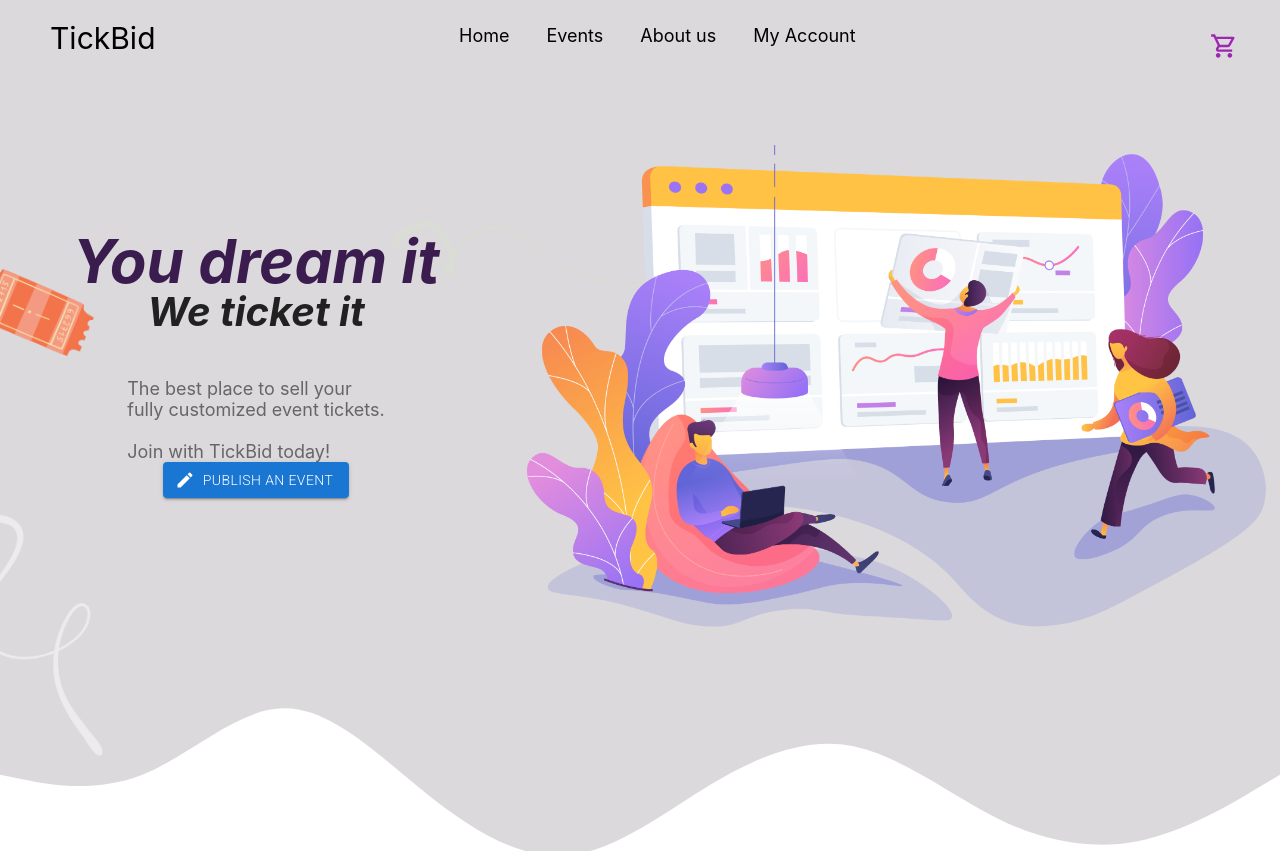
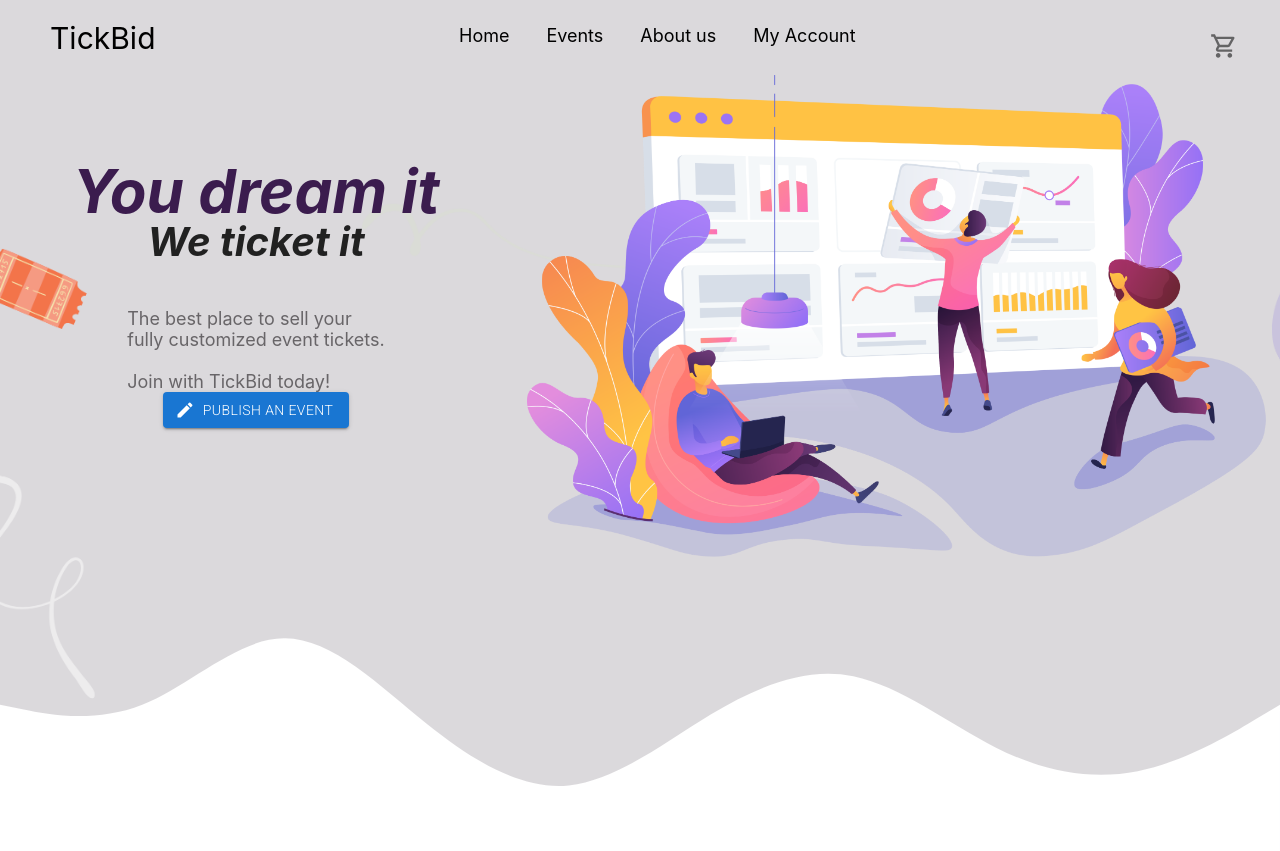
Before and after one commit to samitha093/Software-project, a Next.js app in the folder client/: page / in a window 1280 px wide. Shown: the top 851 px of the page. Built offline with nearby package versions, Linux system fonts and the light colour scheme; a web font is replaced by a local one.

Commit message:
new nav bar update

```diff
--- a/client/components/Navbar.tsx
+++ b/client/components/Navbar.tsx
@@ -11,6 +11,7 @@ interface NavbarProps {
 
 const Navbar: React.FC<NavbarProps> = ({}) => {
     const router = useRouter()
+    const [navbar,setNavbar] = React.useState(false);
     async function navclick (){
       const type = getuser();
       if(type == 'buyer'){
@@ -23,8 +24,20 @@ const Navbar: React.FC<NavbarProps> = ({}) => {
         router.push('/user');
       }
     }
+    const changebg = () =>{
+      //console.log(window.scrollY);
+      if(window.scrollY >= 10){
+        setNavbar(true);
+      }else{
+        setNavbar(false);
+      }
+    }
+    //window.addEventListener('scroll',changebg);
+    React.useEffect(() => {
+    window.addEventListener('scroll',changebg);
+    },[]);
         return (
-            <div className="navbar">
+            <div className={navbar ? 'navbar active' : 'navbar'}>
                 <div className="navbar-left" >
                     TickBid
                 </div>
@@ -37,7 +50,7 @@ const Navbar: React.FC<NavbarProps> = ({}) => {
                     </ul>
                     <div className="cart">
                     <Link href="/buyer/cart">
-                        <IconButton color="secondary" size="large" aria-label="add to shopping cart">
+                        <IconButton className="navbar-active" size="large" aria-label="add to shopping cart">
                             <ShoppingCartOutlinedIcon fontSize="inherit" />
                         </IconButton>
                     </Link>
--- a/client/components/buyer/styles.css
+++ b/client/components/buyer/styles.css
@@ -9,20 +9,33 @@
 .buyer-c-sidebar-container{
     width: 100%;
     height:100%;
-    background-color: #752E9E;
+    background-color: white;
     border-radius: 30px;
     padding: 30px 23px;
+    -webkit-box-shadow: 0px 0px 35px -11px rgba(0,0,0,0.69);
+    box-shadow: 0px 0px 35px -11px rgba(0,0,0,0.69);
 }
 .buyer-c-sidebar-item{
     width:60px;
     height:60px;
     border: 1px;
-    border-color: white;
+    border-color: black;
     border-radius: 10px;
     border-style:solid;
     margin-top: 35px;
     padding: 7px;
     cursor: pointer;
+}
+.buyer-c-sidebar-item:hover{
+    border-color: white;
+    background-color: #752E9E;
+    color: white;
+}
+.buyer-c-sidebar-item-icon:hover{
+    color: white;
+}
+.buyer-c-sidebar-item-icon{
+    color: black;
 }
 @media only screen and (max-width: 600px) {
     .buyer-c-sidebar{
--- a/client/components/styles.css
+++ b/client/components/styles.css
@@ -1,11 +1,18 @@
 @import url('https://fonts.googleapis.com/css2?family=Palanquin:wght@100&display=swap');
 /*start - navbar*/
 .navbar{
+    position: fixed;
+    top: 0;
+    z-index: 100!important;
     width:100%;
-    height:70px;
+    height:75px;
     padding-top: 20px;
     padding-left: 50px;
     display: flex;
+}
+.navbar.active,.navbar-active{
+    background-color:#752E9E;
+    color: rgb(255, 255, 255);
 }
 .navbar-left{
     width: 30%;
@@ -57,6 +64,9 @@
 /*start - Shop*/
 .shop-home{
     height: calc(100vh);
+}
+.css-mf1cb5-MuiButtonBase-root-MuiIconButton-root:hover{
+    background-color:#58038a!important;
 }
 .new{
     margin: 30px 10px!important;
--- a/client/components/user/styles.css
+++ b/client/components/user/styles.css
@@ -9,8 +9,8 @@
 	justify-content: center;
 	align-items: center;
 	flex-direction: column;
+	padding-top: 70px;
 	height: 90vh;
-	margin: 10px 0;
 }
 .new-span{
 	font-size: 12px;
--- a/client/pages/buyer/styles.css
+++ b/client/pages/buyer/styles.css
@@ -4,6 +4,7 @@
     background-size: cover;
 }
 .buyer-index{
+    padding-top: 70px;
     display: flex;
     overflow: auto;
 }
--- a/client/pages/user/style.css
+++ b/client/pages/user/style.css
@@ -21,8 +21,7 @@
 	height: auto;
 	width: 100%;
 	display: flex;
-	margin-top: 75px;
-
+	padding-top: 75px;
   }
 .left-container{
 	height: auto;
```
Also changed, not shown: client/components/buyer/Sidebar.tsx (+6 -6 lines).
